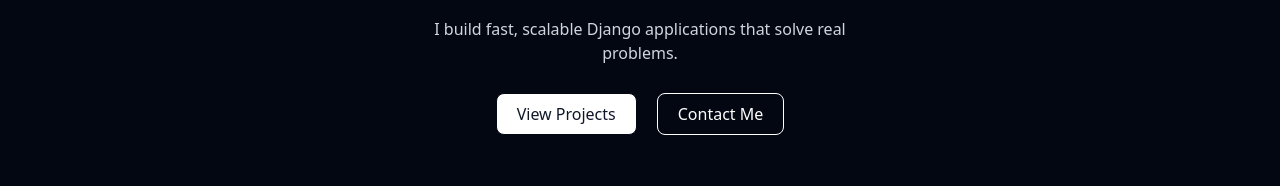
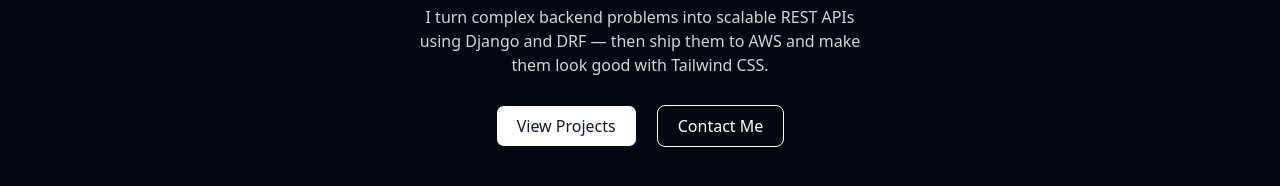
Before and after one commit to chavangn1/My-Profile, a website: page src/index.html in a window 1280 px wide. Shown: the part 446-632 px from the top of the page. Drawn offline with Linux system fonts and the light colour scheme.

Commit message:
Updated bio

```diff
--- a/src/index.html
+++ b/src/index.html
@@ -33,7 +33,7 @@
     <h2 class="text-xl text-gray-400">Python Software Developer</h2>
 
     <p class="text-gray-300 text-center max-w-md">
-        I build fast, scalable Django applications that solve real problems.
+        I turn complex backend problems into scalable REST APIs using Django and DRF — then ship them to AWS and make them look good with Tailwind CSS.
     </p>
 
     <div class="flex gap-5 mt-2">
```
